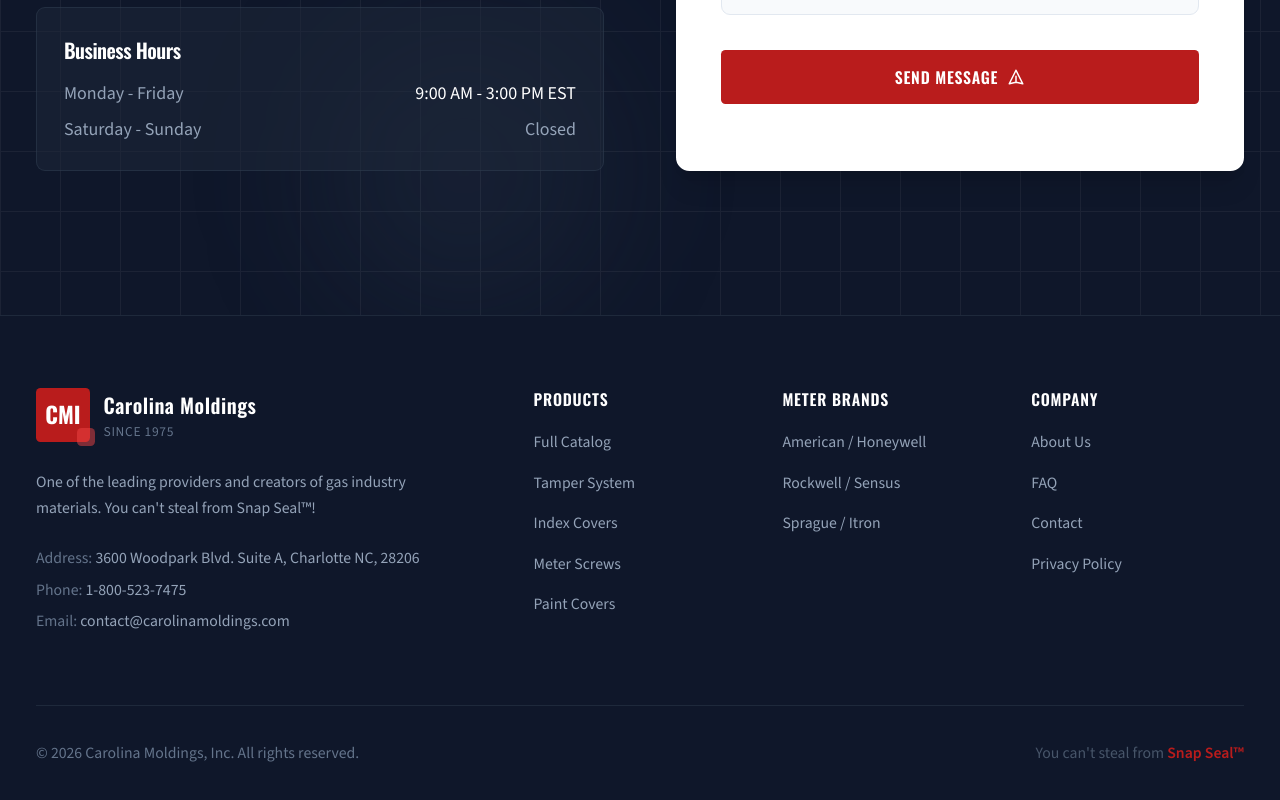
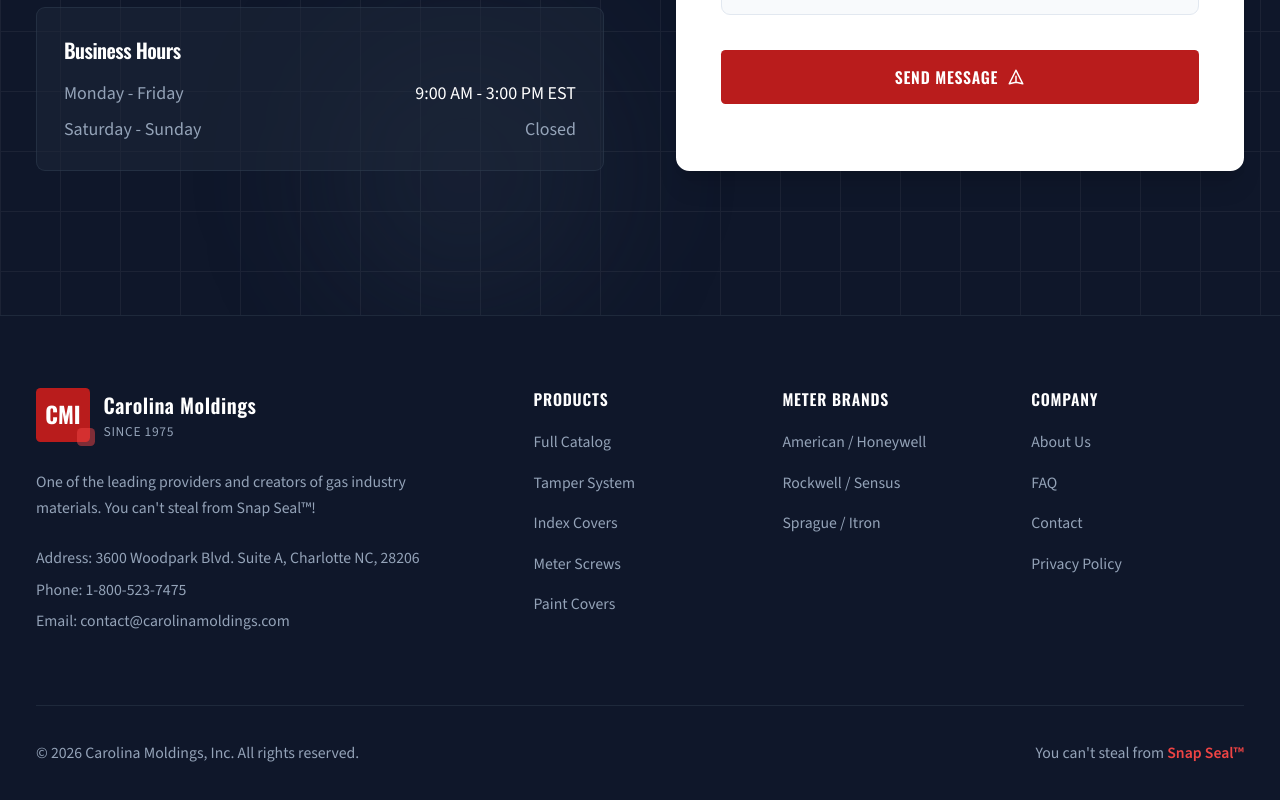
Before and after one commit to ekeyur/carolina-moldings, a Next.js app: page / in a window 1280 px wide. Shown: the part 4806-5606 px from the top of the page. Built offline with nearby package versions, Linux system fonts and the light colour scheme.

Commit message:
fix: trying to fix accessibility

```diff
--- a/src/components/CTA.tsx
+++ b/src/components/CTA.tsx
@@ -76,7 +76,7 @@ export default function CTA() {
               ))}
             </div>
 
-            <Link href="#contact" className="btn-primary">
+            <Link href="#contact" aria-label="Contact us - get a quote" className="btn-primary">
               Contact Us
               <svg
                 className="w-4 h-4 ml-2"
--- a/src/components/Footer.tsx
+++ b/src/components/Footer.tsx
@@ -41,7 +41,7 @@ export default function Footer() {
                 <p className="font-display text-lg font-semibold text-white tracking-wide">
                   Carolina Moldings
                 </p>
-                <p className="text-xs text-steel-500 font-medium tracking-wider uppercase">
+                <p className="text-xs text-steel-400 font-medium tracking-wider uppercase">
                   Since 1975
                 </p>
               </div>
@@ -54,11 +54,11 @@ export default function Footer() {
             {/* Contact Info */}
             <div className="space-y-2 text-sm">
               <p className="text-steel-400">
-                <span className="text-steel-500">Address:</span> 3600 Woodpark
+                <span className="text-steel-400">Address:</span> 3600 Woodpark
                 Blvd. Suite A, Charlotte NC, 28206
               </p>
               <p className="text-steel-400">
-                <span className="text-steel-500">Phone:</span>{" "}
+                <span className="text-steel-400">Phone:</span>{" "}
                 <a
                   href="tel:18005237475"
                   className="hover:text-primary-500 transition-colors"
@@ -67,7 +67,7 @@ export default function Footer() {
                 </a>
               </p>
               <p className="text-steel-400">
-                <span className="text-steel-500">Email:</span>{" "}
+                <span className="text-steel-400">Email:</span>{" "}
                 <a
                   href="mailto:Contact@CarolinaMoldings.com"
                   className="hover:text-primary-500 transition-colors"
@@ -138,13 +138,13 @@ export default function Footer() {
 
         {/* Bottom Bar */}
         <div className="mt-16 pt-8 border-t border-steel-800 flex flex-col sm:flex-row justify-between items-center gap-4">
-          <p className="text-sm text-steel-500">
+          <p className="text-sm text-steel-400">
             © {new Date().getFullYear()} Carolina Moldings, Inc. All rights
             reserved.
           </p>
-          <p className="text-sm text-steel-600">
+          <p className="text-sm text-steel-400">
             You can&apos;t steal from{" "}
-            <span className="text-primary-600 font-semibold">Snap Seal™</span>
+            <span className="text-primary-500 font-semibold">Snap Seal™</span>
           </p>
         </div>
       </div>
--- a/src/components/Header.tsx
+++ b/src/components/Header.tsx
@@ -117,6 +117,7 @@ export default function Header() {
           <div className="hidden lg:block">
             <Link
               href="#contact"
+              aria-label="Contact us - navigate to contact form"
               className="inline-flex items-center gap-2 px-6 py-2.5 bg-primary-600 text-white text-sm font-display font-semibold uppercase tracking-wider rounded-sm hover:bg-primary-700 transition-all hover:shadow-lg hover:shadow-primary-600/25"
             >
               Contact Us
@@ -213,6 +214,7 @@ export default function Header() {
             ))}
             <Link
               href="#contact"
+              aria-label="Contact us - navigate to contact form"
               className="block mx-4 mt-4 px-6 py-3 bg-primary-600 text-white text-center font-display font-semibold uppercase tracking-wider rounded-sm"
             >
               Contact Us
```
